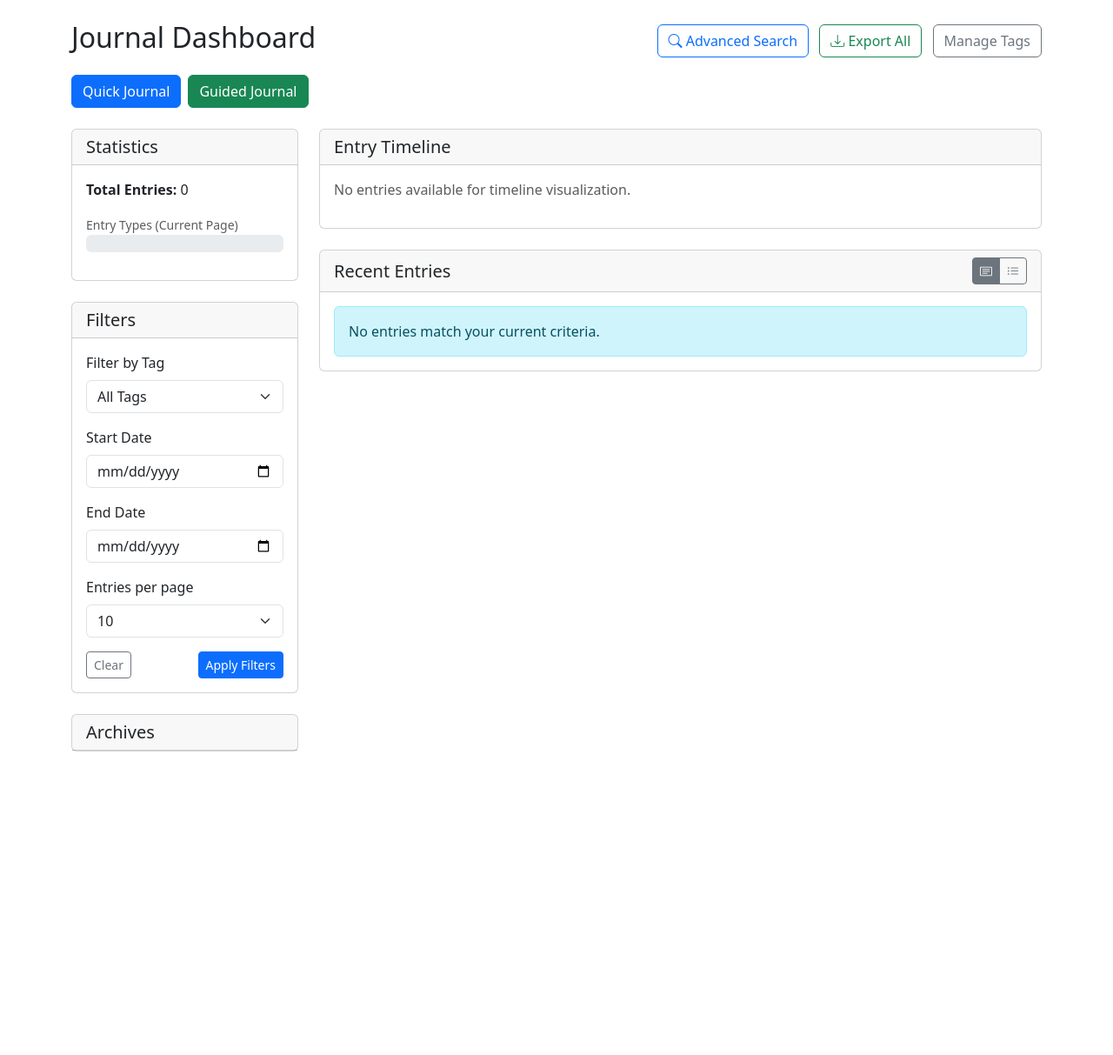
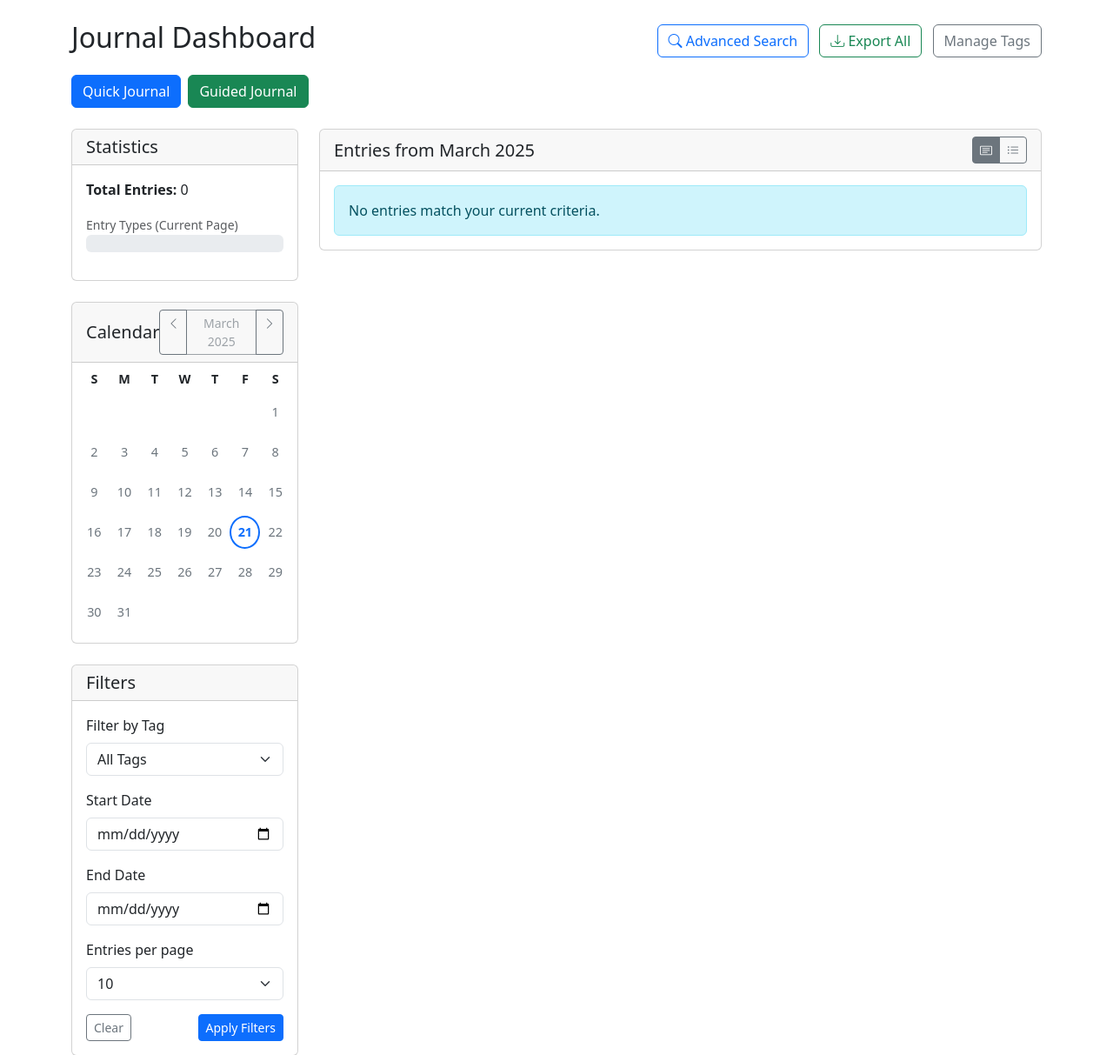
Before and after one commit to joshsisto/journal, a Flask app: page /dashboard in a window 1280 px wide. Shown: the part 56-1269 px from the top of the page at 87% size. Before the commit the page ends 920 px from the top, so only its background shows below. Run offline with Flask 3, Linux system fonts and the light colour scheme; the visitor is signed in with stand-in values (Sample User, id 1); data that the repository does not hold is empty.

Commit message:
updated dashboard

```diff
--- a/routes.py
+++ b/routes.py
@@ -222,35 +222,45 @@
                 'count': entry_counts[year][month]
             })
 
-    # If a specific month is selected, add daily data
-    if selected_year and selected_month:
-        # Manual processing for daily counts
-        daily_counts = {}
-        year_int = int(selected_year)
-        month_int = int(selected_month)
+    # If no month selected, default to current month for calendar
+    if not selected_year or not selected_month:
+        current_datetime = datetime.now()
+        selected_year = current_datetime.strftime('%Y')
+        selected_month = current_datetime.strftime('%m')
 
-        start_of_month = datetime(year_int, month_int, 1)
-        if month_int == 12:
-            end_of_month = datetime(year_int + 1, 1, 1)
-        else:
-            end_of_month = datetime(year_int, month_int + 1, 1)
+    # Calculate first day of month (0 = Sunday, ... 6 = Saturday)
+    # This calculation is done here instead of in the template
+    first_date = datetime(int(selected_year), int(selected_month), 1)
+    weekday = first_date.weekday()  # Monday=0...Sunday=6
+    first_day_of_week = (weekday + 1) % 7  # Convert to Sunday-based (Sunday=0)
 
-        for entry in all_entries:
-            if start_of_month <= entry.created_at < end_of_month:
-                day = entry.created_at.strftime('%d')
-                if day not in daily_counts:
-                    daily_counts[day] = 0
-                daily_counts[day] += 1
+    # Get daily data for the selected month or current month
+    year_int = int(selected_year)
+    month_int = int(selected_month)
 
-        # Format daily data
-        timeline_data = []
-        for day in sorted(daily_counts.keys()):
-            timeline_data.append({
-                'year': selected_year,
-                'month': selected_month,
-                'day': day,
-                'count': daily_counts[day]
-            })
+    start_of_month = datetime(year_int, month_int, 1)
+    if month_int == 12:
+        end_of_month = datetime(year_int + 1, 1, 1)
+    else:
+        end_of_month = datetime(year_int, month_int + 1, 1)
+
+    # Manual processing for daily counts
+    daily_counts = {}
+    for entry in all_entries:
+        if start_of_month <= entry.created_at < end_of_month:
+            day = entry.created_at.strftime('%d')
+            if day not in daily_counts:
+                daily_counts[day] = 0
+            daily_counts[day] += 1
+
+    # Format daily data
+    for day in sorted(daily_counts.keys()):
+        timeline_data.append({
+            'year': selected_year,
+            'month': selected_month,
+            'day': day,
+            'count': daily_counts[day]
+        })
 
     return render_template(
         'dashboard.html',
@@ -264,6 +274,7 @@
         archive_data=archive_data,
         selected_year=selected_year,
         selected_month=selected_month,
+        first_day_of_week=first_day_of_week,
         start_date=start_date,
         end_date=end_date,
         page=page,
--- a/templates/dashboard.html
+++ b/templates/dashboard.html
@@ -47,17 +47,24 @@
         align-items: center;
         border-radius: 50%;
         font-size: 0.9rem;
+        transition: all 0.2s ease;
+        color: #6c757d;
     }
     .calendar-day.has-entries {
         background-color: #e9ecef;
         cursor: pointer;
         font-weight: bold;
+        color: #212529;
     }
     .calendar-day.has-entries:hover {
-        background-color: #ced4da;
+        background-color: #0d6efd;
+        color: white;
+        transform: scale(1.1);
     }
     .calendar-day.today {
         border: 2px solid #0d6efd;
+        color: #0d6efd;
+        font-weight: bold;
     }
     .feeling-data-chart {
         height: 200px;
@@ -159,6 +166,89 @@
             </div>
         </div>
 
+        <!-- Calendar Card -->
+        <div class="card mb-4">
+            <div class="card-header d-flex justify-content-between align-items-center">
+                <h5 class="mb-0">Calendar</h5>
+                <div>
+                    <!-- Month/Year Navigation -->
+                    {% set current_month = selected_month|default(now().month)|int %}
+                    {% set current_year = selected_year|default(now().year)|int %}
+
+                    {% set prev_month = current_month - 1 if current_month > 1 else 12 %}
+                    {% set prev_year = current_year if current_month > 1 else current_year - 1 %}
+
+                    {% set next_month = current_month + 1 if current_month < 12 else 1 %}
+                    {% set next_year = current_year if current_month < 12 else current_year + 1 %}
+
+                    <div class="btn-group btn-group-sm">
+                        <a href="{{ url_for('journal.dashboard', year=prev_year, month=prev_month) }}" class="btn btn-outline-secondary">
+                            <i class="bi bi-chevron-left"></i>
+                        </a>
+                        <button type="button" class="btn btn-outline-secondary" disabled>
+                            {{ ['January', 'February', 'March', 'April', 'May', 'June', 'July', 'August', 'September', 'October', 'November', 'December'][current_month - 1] }} {{ current_year }}
+                        </button>
+                        <a href="{{ url_for('journal.dashboard', year=next_year, month=next_month) }}" class="btn btn-outline-secondary">
+                            <i class="bi bi-chevron-right"></i>
+                        </a>
+                    </div>
+                </div>
+            </div>
+            <div class="card-body p-2">
+                <!-- Define calendar days -->
+                {% set month_days = [31, 28, 31, 30, 31, 30, 31, 31, 30, 31, 30, 31] %}
+
+                <!-- Check for leap year -->
+                {% if current_month == 2 %}
+                    {% if (current_year % 4 == 0 and current_year % 100 != 0) or current_year % 400 == 0 %}
+                        {% set month_days = [31, 29, 31, 30, 31, 30, 31, 31, 30, 31, 30, 31] %}
+                    {% endif %}
+                {% endif %}
+
+                <!-- First day of week is calculated in the route -->
+                <!-- first_day_of_week is passed from the route (0 = Sunday) -->
+
+                <!-- Get entries for this month -->
+                {% set days_with_entries = [] %}
+                {% for item in timeline_data %}
+                    {% if item.year|int == current_year and item.month|int == current_month and item.day is defined %}
+                        {% set days_with_entries = days_with_entries + [item.day|int] %}
+                    {% endif %}
+                {% endfor %}
+
+                <!-- Day names -->
+                <div class="d-flex justify-content-between mb-2">
+                    {% for day in ['S', 'M', 'T', 'W', 'T', 'F', 'S'] %}
+                    <div class="text-center" style="width: 38px; font-size: 0.9rem; font-weight: bold;">{{ day }}</div>
+                    {% endfor %}
+                </div>
+
+                <!-- Calendar grid -->
+                {% for week in range(6) %}  <!-- 6 weeks max -->
+                <div class="d-flex justify-content-between mb-2">
+                    {% for day_of_week in range(7) %}
+                        {% set day_num = week * 7 + day_of_week - first_day_of_week + 1 %}
+                        {% if day_num > 0 and day_num <= month_days[current_month - 1] %}
+                            <!-- Check if day has entries -->
+                            {% set has_entries = day_num in days_with_entries %}
+
+                            <!-- Check if today -->
+                            {% set is_today = current_year == now().year and current_month == now().month and day_num == now().day %}
+
+                            <div class="calendar-day {% if has_entries %}has-entries{% endif %} {% if is_today %}today{% endif %}"
+                                {% if has_entries %}data-bs-toggle="tooltip" title="View entries"
+                                onclick="window.location.href='{{ url_for('journal.dashboard', year=current_year, month=current_month, day=day_num) }}'"{% endif %}>
+                                {{ day_num }}
+                            </div>
+                        {% else %}
+                            <div class="calendar-day" style="visibility: hidden;">0</div>
+                        {% endif %}
+                    {% endfor %}
+                </div>
+                {% endfor %}
+            </div>
+        </div>
+
         <!-- Filter Card -->
         <div class="card mb-4">
             <div class="card-header">
@@ -251,123 +341,7 @@
 
     <!-- Main Content Area -->
     <div class="col-md-9">
-        <!-- Timeline Visualization -->
-        <div class="card mb-4">
-            <div class="card-header">
-                <h5 class="mb-0">Entry Timeline</h5>
-            </div>
-            <div class="card-body">
-                {% if timeline_data %}
-                    <div class="timeline-container">
-                        {% if selected_year and selected_month %}
-                            <!-- Calendar view for specific month -->
-                            <h6>{{ ['January', 'February', 'March', 'April', 'May', 'June', 'July', 'August', 'September', 'October', 'November', 'December'][selected_month|int - 1] }} {{ selected_year }}</h6>
-
-                            <!-- Define calendar days -->
-                            {% set month_days = [31, 28, 31, 30, 31, 30, 31, 31, 30, 31, 30, 31] %}
-
-                            <!-- Check for leap year -->
-                            {% if selected_month|int == 2 %}
-                                {% set year_int = selected_year|int %}
-                                {% if (year_int % 4 == 0 and year_int % 100 != 0) or year_int % 400 == 0 %}
-                                    {% set month_days = [31, 29, 31, 30, 31, 30, 31, 31, 30, 31, 30, 31] %}
-                                {% endif %}
-                            {% endif %}
-
-                            <!-- Manually set first day of week (Sunday = 0) -->
-                            {% set first_day_of_week = 0 %}
-
-                            <!-- Day names -->
-                            <div class="d-flex justify-content-between mb-2">
-                                {% for day in ['Su', 'Mo', 'Tu', 'We', 'Th', 'Fr', 'Sa'] %}
-                                <div class="calendar-day-header">{{ day }}</div>
-                                {% endfor %}
-                            </div>
-
-                            <!-- Calendar grid -->
-                            <div class="calendar-grid">
-                                {% for i in range(42) %}  <!-- 6 weeks max -->
-                                    {% if i < first_day_of_week %}
-                                        <div class="calendar-day"></div>
-                                    {% elif i - first_day_of_week < month_days[selected_month|int - 1] %}
-                                        {% set day_num = i - first_day_of_week + 1 %}
-                                        {% set current_date = selected_year ~ '-' ~ '%02d'|format(selected_month|int) ~ '-' ~ '%02d'|format(day_num) %}
-
-                                        <!-- Check if day has entries -->
-                                        {% set has_entries = false %}
-                                        {% for entry_data in timeline_data %}
-                                            {% if entry_data.day|int == day_num %}
-                                                {% set has_entries = true %}
-                                                {% set entry_count = entry_data.count %}
-                                            {% endif %}
-                                        {% endfor %}
-
-                                        <!-- Check if today -->
-                                        {% set is_today = current_date == now().strftime('%Y-%m-%d') %}
-
-                                        <div class="calendar-day {% if has_entries %}has-entries{% endif %} {% if is_today %}today{% endif %}"
-                                            {% if has_entries %}data-bs-toggle="tooltip" title="{{ entry_count }} entries"
-                                            onclick="window.location.href='{{ url_for('journal.dashboard', year=selected_year, month=selected_month, day=day_num) }}'"{% endif %}>
-                                            {{ day_num }}
-                                        </div>
-                                    {% else %}
-                                        <div class="calendar-day"></div>
-                                    {% endif %}
-
-                                    <!-- Break row after 7 days -->
-                                    {% if (i + 1) % 7 == 0 and i > 0 %}
-                                        </div><div class="d-flex justify-content-between mb-2">
-                                    {% endif %}
-                                {% endfor %}
-                            </div>
-
-                            <!-- Back to Timeline Link -->
-                            <div class="text-center mt-3">
-                                <a href="{{ url_for('journal.dashboard') }}" class="btn btn-sm btn-outline-secondary">
-                                    <i class="bi bi-arrow-left"></i> Back to Timeline
-                                </a>
-                            </div>
-
-                        {% else %}
-                            <!-- Timeline visualization for all entries -->
-                            {% set grouped_by_year = {} %}
-                            {% for item in timeline_data %}
-                                {% if item.year not in grouped_by_year %}
-                                    {% set _ = grouped_by_year.__setitem__(item.year, []) %}
-                                {% endif %}
-                                {% set _ = grouped_by_year[item.year].append(item) %}
-                            {% endfor %}
-
-                            {% for year, months in grouped_by_year.items()|sort %}
-                                <div class="timeline-year">{{ year }}</div>
-                                <div class="d-flex align-items-end">
-                                    {% for month_data in months %}
-                                        {% set month_num = month_data.month|int %}
-                                        {% set month_name = ['J', 'F', 'M', 'A', 'M', 'J', 'J', 'A', 'S', 'O', 'N', 'D'][month_num - 1] %}
-                                        {% set max_entries = 30 %}
-                                        {% set height_percent = (month_data.count / max_entries * 100)|round %}
-                                        {% if height_percent > 100 %}
-                                            {% set height_percent = 100 %}
-                                        {% endif %}
-                                        {% set intensity = height_percent %}
-
-                                        <div class="timeline-month"
-                                            data-bs-toggle="tooltip"
-                                            title="{{ month_data.count }} entries in {{ ['January', 'February', 'March', 'April', 'May', 'June', 'July', 'August', 'September', 'October', 'November', 'December'][month_num - 1] }} {{ year }}"
-                                            onclick="window.location.href='{{ url_for('journal.dashboard', year=year, month=month_data.month) }}'">
-                                            <div class="timeline-indicator" style="height: {{ height_percent }}%; background-color: rgba(13, 110, 253, {{ 0.3 + (intensity * 0.007 / 100) }});"></div>
-                                            <div class="timeline-month-label">{{ month_name }}</div>
-                                        </div>
-                                    {% endfor %}
-                                </div>
-                            {% endfor %}
-                        {% endif %}
-                    </div>
-                {% else %}
-                    <p class="text-muted">No entries available for timeline visualization.</p>
-                {% endif %}
-            </div>
-        </div>
+<!-- No timeline visualization in main content area -->
 
         <!-- Journal Entries -->
         <div class="card mb-4">
@@ -398,10 +372,9 @@
             <!-- Card View (default) -->
             <div class="entries-container" id="cardView">
                 {% if entries %}
-                    <div class="row p-3">
+                    <div class="p-3">
                         {% for entry in entries %}
-                        <div class="col-md-6 mb-3">
-                            <div class="card h-100">
+                        <div class="card mb-3">
                             <div class="card-header d-flex justify-content-between">
                                 <span>
                                     {% if entry.entry_type == 'quick' %}
@@ -426,7 +399,7 @@
                                 {% endif %}
 
                                 {% if entry.entry_type == 'quick' %}
-                                        <p class="card-text">{{ entry.content|truncate(100) }}</p>
+                                    <p class="card-text">{{ entry.content|truncate(200) }}</p>
                                 {% else %}
                                     <p class="card-text">
                                         {% if feeling_data and entry.id in feeling_data %}
@@ -437,12 +410,16 @@
                                     </p>
                                 {% endif %}
                             </div>
-                                <div class="card-footer">
+                            <div class="card-footer d-flex justify-content-between">
+                                <div>
                                     <a href="{{ url_for('journal.view_entry', entry_id=entry.id) }}" class="btn btn-sm btn-outline-primary">View</a>
                                     <a href="{{ url_for('export.export_entry', entry_id=entry.id) }}" class="btn btn-sm btn-outline-secondary">
                                         <i class="bi bi-download"></i>
                                     </a>
                                 </div>
+                                <small class="text-muted align-self-center">
+                                    {{ format_datetime(entry.created_at, '%A, %B %d, %Y') }}
+                                </small>
                             </div>
                         </div>
                         {% endfor %}
--- a/time_utils.py
+++ b/time_utils.py
@@ -100,5 +100,6 @@
             'format_datetime': TimeUtils.format_datetime,
             'user_timezone': TimeUtils.get_user_timezone().zone,
             'now': datetime.now,  # Current time function
-            'strftime': lambda dt, fmt: dt.strftime(fmt)  # Strftime helper for templates
+            'strftime': lambda dt, fmt: dt.strftime(fmt),  # Strftime helper for templates
+            'datetime': datetime  # Make datetime class available in templates
         }
```
Lines whose indentation alone changed are shown as unchanged.
